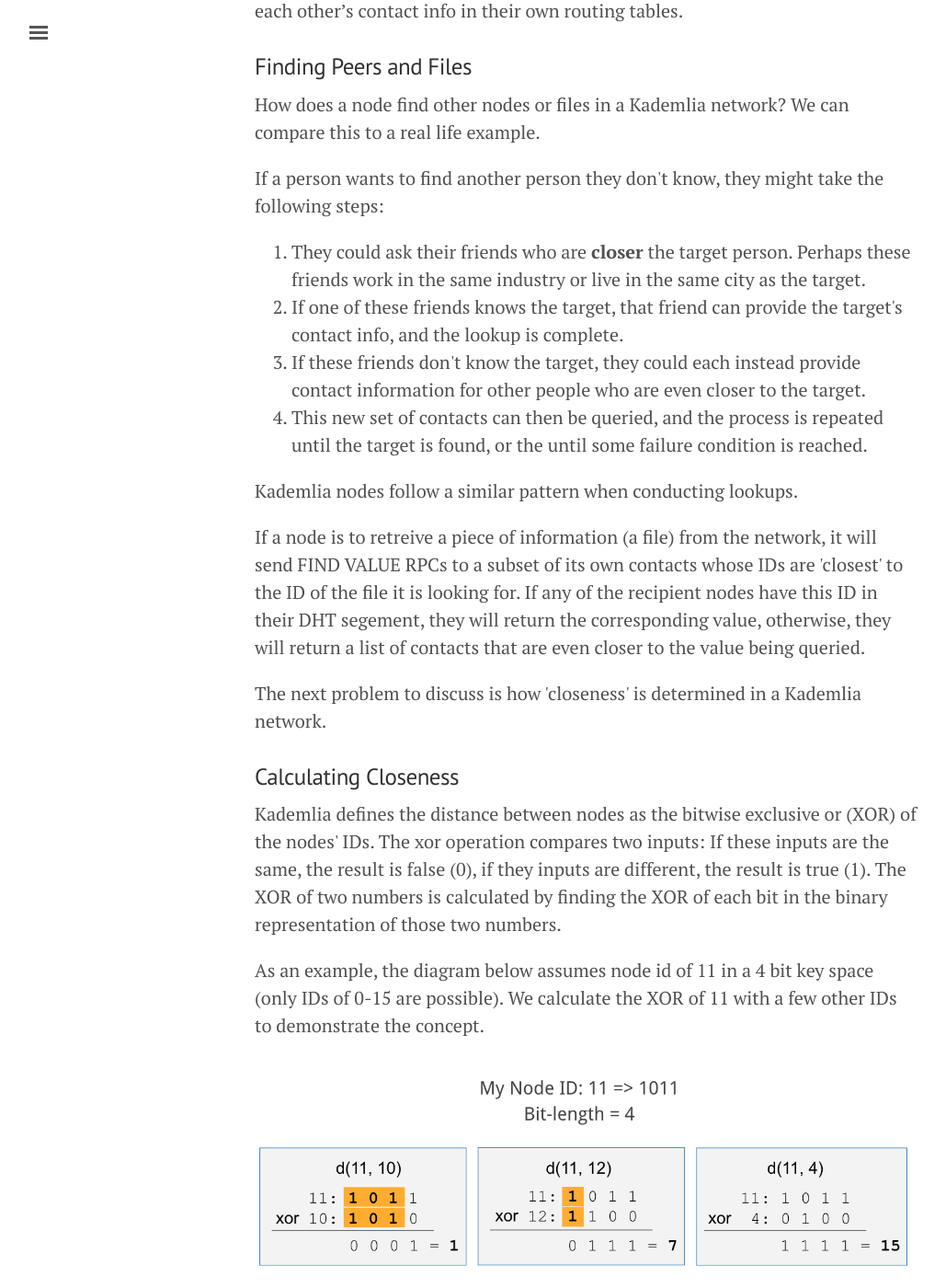
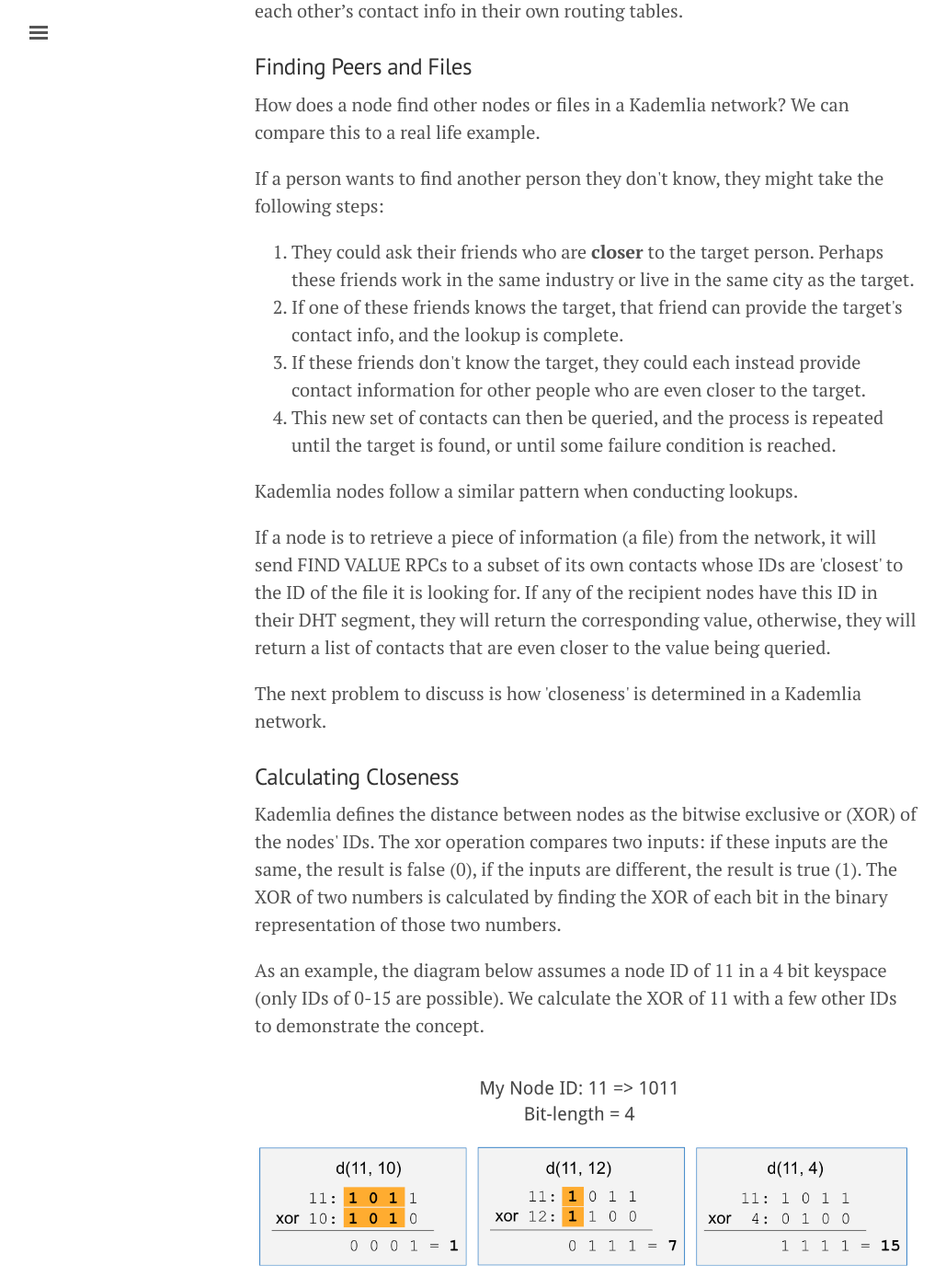
Before and after one commit to xorro-p2p/xorro-p2p.github.io, a Jekyll site: the page built from index.md, in a window 1280 px wide and 1400 px high, scrolled down 6761 px. Shown: the whole window at 92% size, without its empty margins (3-1032 px from the left). Built offline with Jekyll 4.4.1, drawn with Linux system fonts in a browser that asks for light colours; some of the changed text lies outside the part shown.

Commit message:
spelling/grammar fixes

````diff
--- a/_includes/story-dev-strategy.html
+++ b/_includes/story-dev-strategy.html
@@ -55,7 +55,7 @@
 
   <h3>Flexible Node Instantiation and Launch Scripts</h3>
 
-  <p>We realized that there now was a number of different node configurations/environments that required support and testing.  Furthermore we needed a way to move between these configurations quicky and seamlessly</p>
+  <p>We realized that there now was a number of different node configurations/environments that required support and testing.  Furthermore we needed a way to move between these configurations quickly and seamlessly</p>
 
   <p>In each environment, a node broadcasts its IP/port, and the full url/path to each shard or manifest it hosts.</p>
   <ul>
--- a/_includes/story-dht-2.html
+++ b/_includes/story-dht-2.html
@@ -19,23 +19,23 @@
 <p>If a person wants to find another person they don't know, they might take the following steps:</p>
 
 <ol>
-  <li>They could ask their friends who are <b>closer</b> the target person. Perhaps these friends work in the same industry or live in the same city as the target.</li>
+  <li>They could ask their friends who are <b>closer</b> to the target person. Perhaps these friends work in the same industry or live in the same city as the target.</li>
   <li>If one of these friends knows the target, that friend can provide the target's contact info, and the lookup is complete.</li>
   <li>If these friends don't know the target, they could each instead provide contact information for other people who are even closer to the target.</li>
-  <li>This new set of contacts can then be queried, and the process is repeated until the target is found, or the until some failure condition is reached.</li>
+  <li>This new set of contacts can then be queried, and the process is repeated until the target is found, or until some failure condition is reached.</li>
 </ol>
 
 <p>Kademlia nodes follow a similar pattern when conducting lookups.</p>
 
-<p>If a node is to retreive a piece of information (a file) from the network, it will send FIND VALUE RPCs to a subset of its own contacts whose IDs are 'closest' to the ID of the file it is looking for.  If any of the recipient nodes have this ID in their DHT segement, they will return the corresponding value, otherwise, they will return a list of contacts that are even closer to the value being queried.</p>
+<p>If a node is to retrieve a piece of information (a file) from the network, it will send FIND VALUE RPCs to a subset of its own contacts whose IDs are 'closest' to the ID of the file it is looking for.  If any of the recipient nodes have this ID in their DHT segment, they will return the corresponding value, otherwise, they will return a list of contacts that are even closer to the value being queried.</p>
 
 <p>The next problem to discuss is how 'closeness' is determined in a Kademlia network.</p>
 
 <h3>Calculating Closeness</h3>
 
-<p>Kademlia defines the distance between nodes as the bitwise exclusive or (XOR) of the nodes' IDs. The xor operation compares two inputs: If these inputs are the same, the result is false (0), if they inputs are different, the result is true (1).  The XOR of two numbers is calculated by finding the XOR of each bit in the binary representation of those two numbers.</p>
+<p>Kademlia defines the distance between nodes as the bitwise exclusive or (XOR) of the nodes' IDs. The xor operation compares two inputs: if these inputs are the same, the result is false (0), if the inputs are different, the result is true (1).  The XOR of two numbers is calculated by finding the XOR of each bit in the binary representation of those two numbers.</p>
 
-<p>As an example, the diagram below assumes node id of 11 in a 4 bit key space (only IDs of 0-15 are possible). We calculate the XOR of 11 with a few other IDs to demonstrate the concept.</p>
+<p>As an example, the diagram below assumes a node ID of 11 in a 4 bit keyspace (only IDs of 0-15 are possible). We calculate the XOR of 11 with a few other IDs to demonstrate the concept.</p>
 
 <img src="public/images/xor_distance.png" alt="XOR distance">
 
@@ -44,7 +44,7 @@
 <p>Next we calculate 11 XOR 12. Here, only the first bit is the same while all others are different. The result of 11 XOR 12 is 0111 in binary, or 7 in decimal.</p>
 <p>Our last example calculates 11 XOR 4. Here all bits are different, resulting in 1111 in binary, 15 in decimal.</p>
 
-<p>From these results you'll notice an important feature of a Kademlia's XOR metric:  if the binary representation of a node’s id shares a <b>larger common pre-fix</b> with the current node, the resulting XOR is smaller.</p>
+<p>From these results you'll notice an important feature of a Kademlia's XOR metric:  if the binary representation of a node’s ID shares a <b>larger common pre-fix</b> with the current node, the resulting XOR is smaller.</p>
 
 
 <h3>Kademlia network and routing table</h3>
--- a/_includes/story-dht.html
+++ b/_includes/story-dht.html
@@ -1,7 +1,7 @@
 <h2 id='dht'>Implementing a Distributed Hash Table</h2>
-  <p>Our research uncovered several distributed hash table models to consider for our application: Chord, Pastry, Apache Cassandra, Kademlia... each with their own pros and cons. We ultimately decided on Kademlia due to its prevalence, minimal RPC, and automatic spreading of contact information, among other reasons we will outline shortly.  </p>
+  <p>Our research uncovered several distributed hash table models to consider for our application: Chord, Pastry, Apache Cassandra, Kademlia... each with their own pros and cons. We ultimately decided on Kademlia due to its prevalence, minimal remote procedure calls, and automatic spreading of contact information, among other reasons we will outline shortly.  </p>
 
-  <p>Implementation of Kademlia proved to be quite challenging due to the large quantitiy of new concepts: nodes, routing tables, buckets, xor distance, routing algorithms, remote procedure calls… the list seemed endless. There were a few Ruby implementations out there, but we relied only on specifications and white papers because we truly wanted to build out the DHT from scratch.</p>
+  <p>Implementation of Kademlia proved to be quite challenging due to the large quantity of new concepts: nodes, routing tables, buckets, xor distance, routing algorithms, remote procedure calls… the list seemed endless. There were a few Ruby implementations out there, but we relied only on specifications and white papers because we truly wanted to build out the DHT from scratch.</p>
 
   <h3>Kademlia</h3>
   <p>A Kademlia network consists of many Nodes.</p>
--- a/_includes/story-file-sharding.md
+++ b/_includes/story-file-sharding.md
@@ -40,13 +40,13 @@
     ]
   }
 ```
-<p>File retreival is handled similarly:</p>
+<p>File retrieval is handled similarly:</p>
 <ul>
-  <li>A user enters the ID of the file they want to retreive from the network. This ID is the hash of the file's content, and also happens to be the name of the manifest file they retreive first.</li>
-  <li>The manifest file is retreived from the network by issuing FIND VALUE RPC's to peer nodes closest to the ID of the manifest.</li>
+  <li>A user enters the ID of the file they want to retrieve from the network. This ID is the hash of the file's content, and also happens to be the name of the manifest file they retrieve first.</li>
+  <li>The manifest file is retrieved from the network by issuing FIND VALUE RPCs to peer nodes closest to the ID of the manifest.</li>
   <li>Once the manifest is downloaded, the node repeats the lookup and download process (FIND VALUE RPC) for each shard documented in the manifest.</li>
   <li>After all shards have been downloaded, they are reassembled into the original file.</li>
-  <li>The node then broadcast location info for its newly acquired shards and manifest to peer nodes closest to the respective IDs of the files.</li>
+  <li>The node then broadcasts location info for its newly acquired shards and manifest to peer nodes closest to the respective IDs of the files.</li>
 </ul>
 
 <figure>
````
Also changed, not shown: other parts of _includes/story-file-sharding.md (+3 -3 lines).
